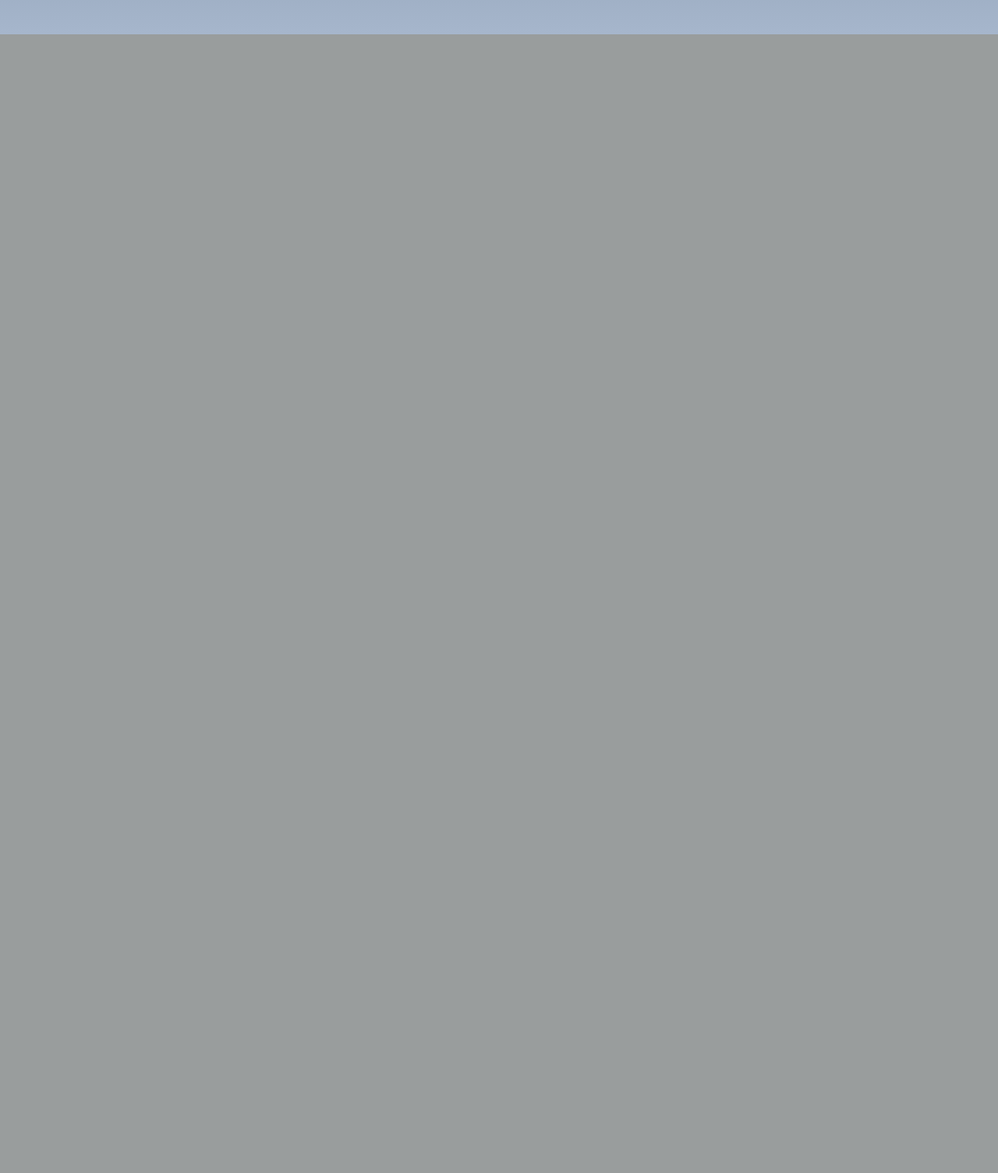
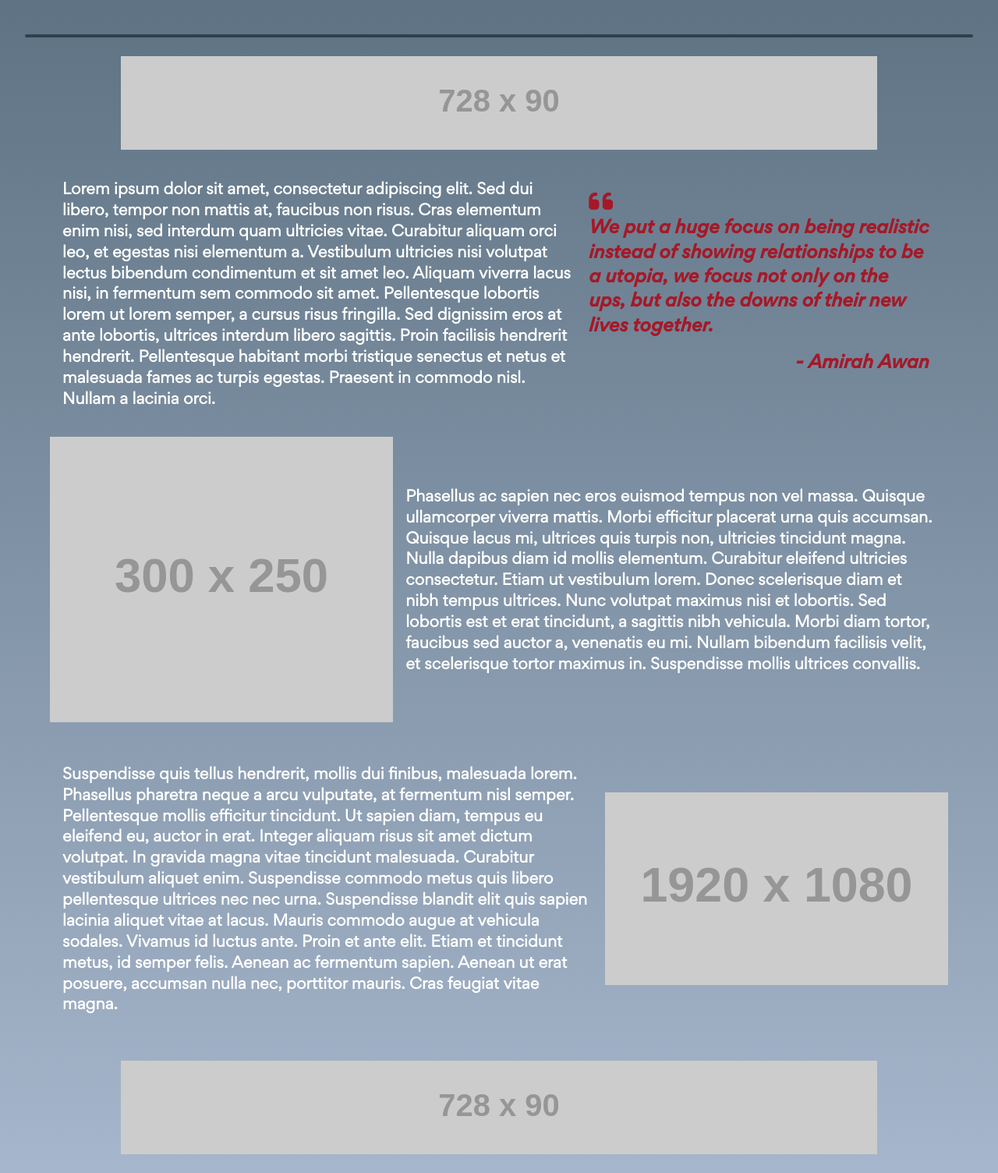
Before and after one commit to GavinduTissera/MediaNEATwo, a PHP site: page /News/an-insider-look-into-our-lives.html in a window 1280 px wide. Shown: the part 821-2325 px from the top of the page at 78% size. Before the commit the page ends 865 px from the top, so only its background shows below. Run offline with PHP 8.4, Linux system fonts and the light colour scheme; grey boxes labelled with a size stand in for pictures from a placeholder-image service; some libraries are stand-ins or nearby versions.

Commit message:
Inital layout of insider page done

```diff
--- a/CSS/insiderlook.css
+++ b/CSS/insiderlook.css
@@ -1,6 +1,8 @@
 body {
     background: linear-gradient(var(--BackgroundBlueGrey), var(--bgColourSeven));
     min-height: 100vh;
+    line-height: 1.4;
+
 }
 
 main {
@@ -21,17 +23,19 @@ button {
 }
 
 .fullContainer {
-    height: calc(100vh - 65px);
-    display: flex;
+    /* display: flex;
     align-items: center;
     justify-content: center;
+    flex-direction: column; */
+    height: 100vh;
+    /* position: relative; */
 }
 
 .VideoContainer {
     width: 60%;
     position: absolute;
     left: 5%;
-    top: 5%;
+    top: 2.5%;
 }
 
 .VideoDiv {
@@ -300,10 +304,9 @@ input[type="range"]::-webkit-slider-thumb {
 
 .ViewMoreSection {
     width: 30%;
-    height: 70%;
     position: absolute;
     right: 2.5%;
-    top: 5%;
+    top: 2.5%;
 }
 
 .ViewMoreContent {
@@ -327,6 +330,7 @@ input[type="range"]::-webkit-slider-thumb {
     width: 100%;
     height: 2px;
     border: 1px solid var(--BackgroundBlueGrey);
+    border-radius: 20px;
 }
 
 .ViewMoreTitle {
@@ -396,6 +400,7 @@ input[type="range"]::-webkit-slider-thumb {
 
 .VideoOtherInfo {
     width: 100%;
+    min-height: 5vh;
     position: relative;
     margin: 3vh 0;
 }
@@ -476,3 +481,78 @@ input[type="range"]::-webkit-slider-thumb {
     padding: 0 2vh;
     font-size: 1.1rem;
 }
+
+/* SEPERATOR BAR */
+
+.VideoSeperatorBar {
+    width: 95%;
+    height: 1px;
+    border: 2px solid var(--BackgroundBlueGreyDark);
+    border-radius: 20px;
+    margin: 0 auto;
+}
+
+/* Article Section */
+
+.ArticleContainer {
+    width: 90%;
+    margin: 0 auto;
+    position: relative;
+}
+
+.StripAdContainer {
+    height: 15vh;
+    aspect-ratio: 728/90;
+    margin: 3vh auto;
+}
+
+.StripAdImg {
+    object-fit: cover;
+}
+
+.ArticlePContainer {
+    font-family: "Gordita Regular";
+    width: 80%;
+    padding: 2vh;
+    font-size: 1.2rem;
+    line-height: 1.4;
+    float: left;
+}
+
+.ArticlePContainer.APCOne{
+    width: 60%;
+}
+
+.QuoteContainer {
+    height: 100%;
+    padding: 3vh;
+}
+
+.fa-quote-left, .fa-quote-right {
+    font-size: 2.2rem;
+    color: var(--CloudRedDark);
+
+}
+
+.QuoteContentDiv {
+    font-family: "Gordita Medium Italic";
+    color: var(--CloudRedDark);
+    font-size: 1.4rem;
+}
+
+.QuoteAuthor{
+    float: right;
+    padding-top: 2vh;
+}
+
+.LineTwo, .LineThree {
+    display: flex;
+    align-items: center;
+    justify-content: center;
+    width: 100%;
+    padding: 2vh 0;
+}
+
+.PictureContainer {
+    width: 50%;
+}
--- a/CSS/newsTimeline.css
+++ b/CSS/newsTimeline.css
@@ -120,8 +120,3 @@ body {
     top: 27vh;
     left: -6vh;
 }
-
-.CloudPlatform {
-    width: 100%;
-    opacity: 80%;
-}
--- a/News/an-insider-look-into-our-lives.html
+++ b/News/an-insider-look-into-our-lives.html
@@ -71,12 +71,13 @@
                     <div class="VideoTitle">
                         <h2 class="ContentTypeText Title">An insider look into 'Our Lives' with director Amirah</h2>
                     </div>
+                </div>
                 <div class="VideoOtherInfo">
                     <div class="VideoDescriptionSection">
                         <h3 class="ContentTypeText Description">Award-winning director Amirah goes through the
                             process of making critically acclaimed movie 'Our Lives', with her record-breaking team
                             of women.</h3>
-                            <h4 class="ContentTypeText DateBig">Published: 26 February 2023</h4>
+                        <h4 class="ContentTypeText DateBig">Published: 26 February 2023<br>Gavindu Tissera</h4>
                     </div>
                     <div class="SeperateDetailSection">
 
@@ -98,8 +99,6 @@
                         </div>
                     </div>
                 </div>
-                </div>
-                <div class="VideoSeperatorBar"></div>
             </div>
             <div class="ViewMoreSection">
                 <div class="ViewMoreTitle">Watch More</div>
@@ -156,9 +155,69 @@
                                 </div>
                             </a>
                         </div>
-                        <div class="VideoSeperator"></div>
                     </div>
                 </div>
+            </div>
+        </div>
+        <div class="VideoSeperatorBar"></div>
+        <div class="ArticleContainer">
+            <div class="StripAdContainer SAOne">
+                <img src="https://placehold.it/728x90" alt="" class="StripAdImg">
+            </div>
+            <div class="ArticlePContainer APCOne">
+                <h3 class="ArticlePContent">Lorem ipsum dolor sit amet, consectetur adipiscing elit. Sed dui libero,
+                    tempor non mattis at, faucibus non risus. Cras elementum enim nisi, sed interdum quam ultricies
+                    vitae. Curabitur aliquam orci leo, et egestas nisi elementum a. Vestibulum ultricies nisi volutpat
+                    lectus bibendum condimentum et sit amet leo. Aliquam viverra lacus nisi, in fermentum sem commodo
+                    sit amet. Pellentesque lobortis lorem ut lorem semper, a cursus risus fringilla. Sed dignissim eros
+                    at ante lobortis, ultrices interdum libero sagittis. Proin facilisis hendrerit hendrerit.
+                    Pellentesque habitant morbi tristique senectus et netus et malesuada fames ac turpis egestas.
+                    Praesent in commodo nisl. Nullam a lacinia orci.</h3>
+            </div>
+            <blockquote class="QuoteContainer">
+                <i class="fa-solid fa-quote-left"></i>
+                <div class="QuoteContentDiv">
+                    <h2 class="QuoteContent"> We put a huge focus on being realistic instead of showing relationships to
+                        be a utopia, we focus not only on the ups, but also the downs of their new lives together.</h2>
+                    <h2 class="QuoteAuthor"> - Amirah Awan</h2>
+                </div>
+            </blockquote>
+            <div class="LineTwo">
+                <div class="PictureContainer PCOne">
+                    <img src="https://placehold.it/300x250" alt="" class="PictureContainerImg">
+                </div>
+                <div class="ArticlePContainer APCTwo">
+                    <h3 class="ArticlePContent">Phasellus ac sapien nec eros euismod tempus non vel massa. Quisque
+                        ullamcorper viverra mattis. Morbi efficitur placerat urna quis accumsan. Quisque lacus mi,
+                        ultrices
+                        quis turpis non, ultricies tincidunt magna. Nulla dapibus diam id mollis elementum. Curabitur
+                        eleifend ultricies consectetur. Etiam ut vestibulum lorem. Donec scelerisque diam et nibh tempus
+                        ultrices. Nunc volutpat maximus nisi et lobortis. Sed lobortis est et erat tincidunt, a sagittis
+                        nibh vehicula. Morbi diam tortor, faucibus sed auctor a, venenatis eu mi. Nullam bibendum
+                        facilisis
+                        velit, et scelerisque tortor maximus in. Suspendisse mollis ultrices convallis.</h3>
+                </div>
+            </div>
+            <div class="LineThree">
+                <div class="ArticlePContainer APCThree">
+                    <h3 class="ArticlePContent">Suspendisse quis tellus hendrerit, mollis dui finibus, malesuada lorem.
+                        Phasellus pharetra neque a arcu vulputate, at fermentum nisl semper. Pellentesque mollis
+                        efficitur
+                        tincidunt. Ut sapien diam, tempus eu eleifend eu, auctor in erat. Integer aliquam risus sit amet
+                        dictum volutpat. In gravida magna vitae tincidunt malesuada. Curabitur vestibulum aliquet enim.
+                        Suspendisse commodo metus quis libero pellentesque ultrices nec nec urna. Suspendisse blandit
+                        elit
+                        quis sapien lacinia aliquet vitae at lacus. Mauris commodo augue at vehicula sodales. Vivamus id
+                        luctus ante. Proin et ante elit. Etiam et tincidunt metus, id semper felis. Aenean ac fermentum
+                        sapien. Aenean ut erat posuere, accumsan nulla nec, porttitor mauris. Cras feugiat vitae magna.
+                    </h3>
+                </div>
+                <div class="PictureContainer BACOne">
+                    <img src="https://placehold.it/1920x1080" alt="" class="PictureContainerImg">
+                </div>
+            </div>
+            <div class="StripAdContainer SATwo">
+                <img src="https://placehold.it/728x90" alt="" class="StripAdImg">
             </div>
         </div>
 
```
Lines whose indentation alone changed are shown as unchanged.
